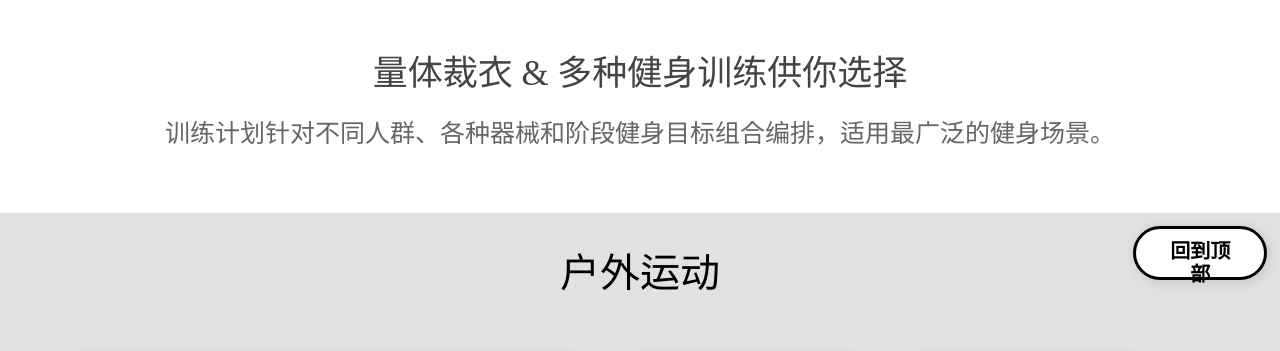
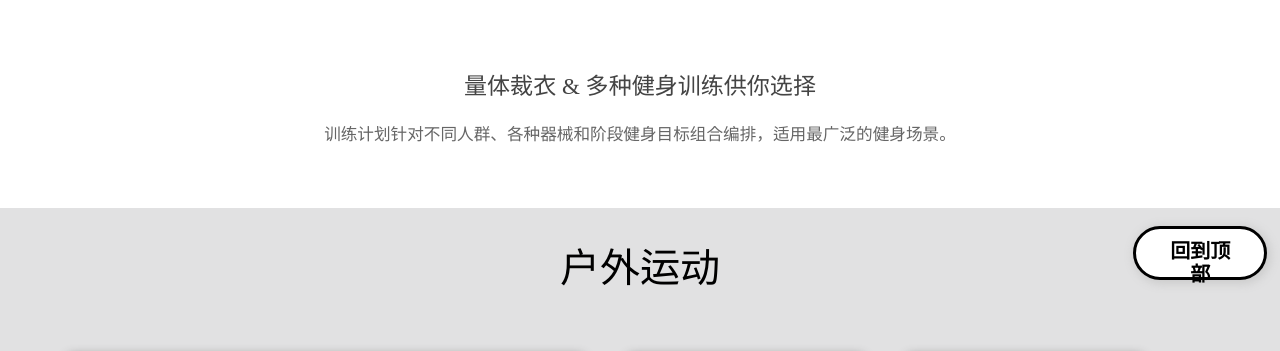
Before and after one commit to kisssum/keep3, a plain HTML site: page index.html in a window 1280 px wide. Shown: the part 680-1031 px from the top of the page. Drawn offline with Linux system fonts and the light colour scheme.

Commit message:
lytc缩放匹配

```diff
--- a/css/lytc.css
+++ b/css/lytc.css
@@ -1,18 +1,20 @@
 #lytc {
     text-align: center;
+    width: 100%;
+    height: 13vw;
 }
 
 #lytc #p1 {
-    padding-top: 1%;
+    padding-top: 2.5vw;
 
-    font-size: 35px;
+    font-size: 1.8vw;
     color: #444;
 }
 
 #lytc #p2 {
-    margin-bottom: 5%;
-    padding-top: 2%;
+    margin-bottom: 5vw;
+    padding-top: 2vw;
 
-    font-size: 25px;
+    font-size: 1.3vw;
     color: #666;
 }
```
